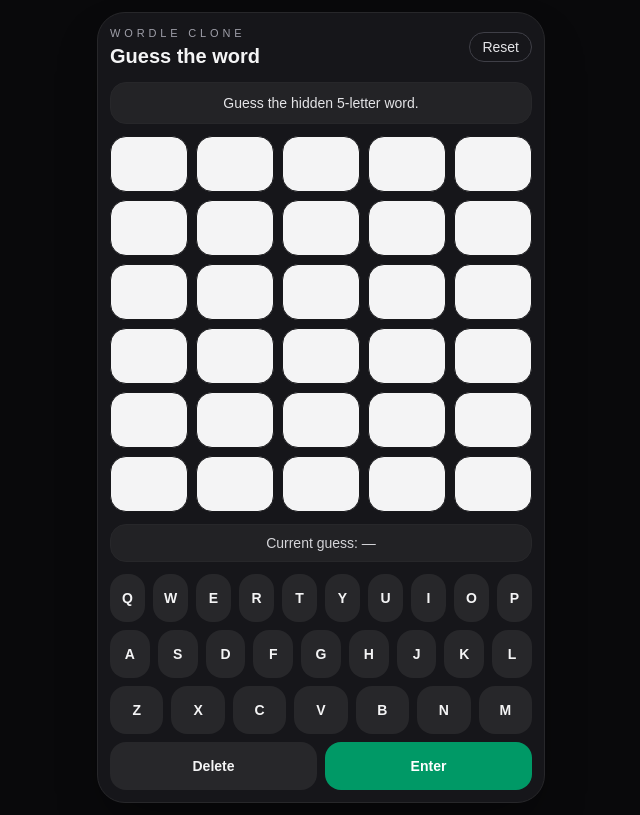
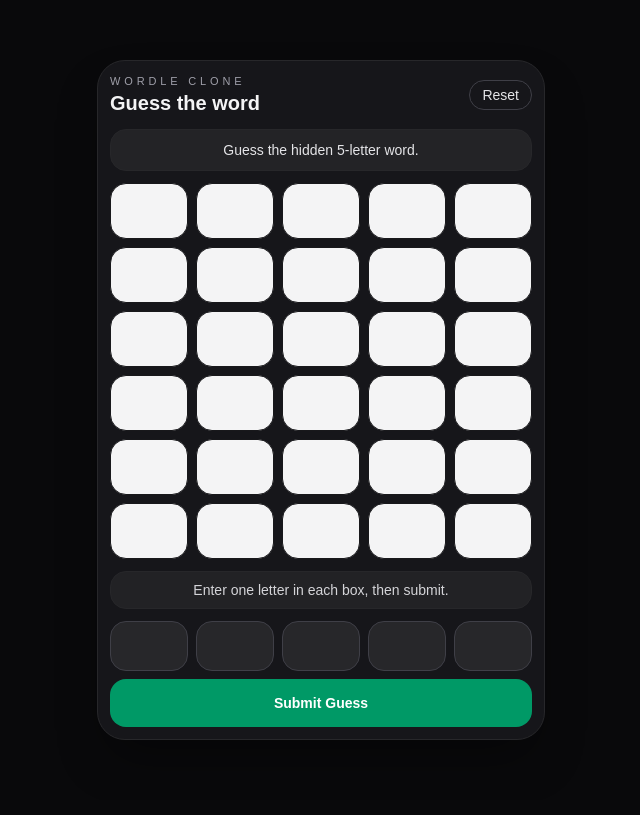
Before and after one commit to franco-ortega/wordle-clone, a Next.js app: page / in a window 1280 px wide. Shown: the whole page, without its empty margins (319-959 px from the left). Built offline with nearby package versions, Linux system fonts and the light colour scheme.

Commit message:
separate user interface into text inputs with each letter saved in a separate piece of state

```diff
--- a/src/app/page.tsx
+++ b/src/app/page.tsx
@@ -5,7 +5,6 @@
 
 const MAX_ATTEMPTS = 6;
 const WORD_LENGTH = 5;
-const KEYBOARD_ROWS = ['QWERTYUIOP', 'ASDFGHJKL', 'ZXCVBNM'];
 
 function getTileClass(state: TileState | undefined) {
 	switch (state) {
@@ -25,12 +24,14 @@
 	const [guesses, setGuesses] = useState<string[]>(
 		Array(MAX_ATTEMPTS).fill(''),
 	);
-	const [currentGuess, setCurrentGuess] = useState('');
+	const [letters, setLetters] = useState<string[]>(Array(WORD_LENGTH).fill(''));
 	const [attempt, setAttempt] = useState(0);
 	const [gameState, setGameState] = useState<'playing' | 'won' | 'lost'>(
 		'playing',
 	);
 	const [message, setMessage] = useState('Guess the hidden 5-letter word.');
+
+	const currentGuess = letters.join('');
 
 	const board = useMemo(() => {
 		return guesses.map((guess, index) => {
@@ -74,11 +75,23 @@
 			}
 
 			setAttempt((prev) => prev + 1);
-			setCurrentGuess('');
+			setLetters(Array(WORD_LENGTH).fill(''));
 			setMessage('Try another word.');
 		},
 		[attempt, guesses, targetWord],
 	);
+
+	const handleLetterChange = (index: number, value: string) => {
+		const sanitized = value
+			.replace(/[^A-Z]/gi, '')
+			.slice(0, 1)
+			.toUpperCase();
+		setLetters((prev) => {
+			const next = [...prev];
+			next[index] = sanitized;
+			return next;
+		});
+	};
 
 	const handleKeyDown = useCallback(
 		(event: KeyboardEvent) => {
@@ -88,24 +101,40 @@
 				return;
 			}
 
-			if (/^[A-Z]$/.test(key) && currentGuess.length < WORD_LENGTH) {
+			if (/^[A-Z]$/.test(key)) {
 				event.preventDefault();
-				setCurrentGuess((prev) => prev + key);
+				setLetters((prev) => {
+					const next = [...prev];
+					const firstEmpty = next.findIndex((letter) => letter === '');
+					if (firstEmpty >= 0) {
+						next[firstEmpty] = key;
+					}
+					return next;
+				});
 				return;
 			}
 
 			if (key === 'BACKSPACE') {
 				event.preventDefault();
-				setCurrentGuess((prev) => prev.slice(0, -1));
+				setLetters((prev) => {
+					const next = [...prev];
+					for (let index = next.length - 1; index >= 0; index -= 1) {
+						if (next[index] !== '') {
+							next[index] = '';
+							break;
+						}
+					}
+					return next;
+				});
 				return;
 			}
 
 			if (key === 'ENTER') {
 				event.preventDefault();
-				submitGuess(currentGuess);
+				handleSubmit();
 			}
 		},
-		[currentGuess, gameState, submitGuess],
+		[gameState],
 	);
 
 	useEffect(() => {
@@ -113,25 +142,7 @@
 		return () => window.removeEventListener('keydown', handleKeyDown);
 	}, [handleKeyDown]);
 
-	const appendLetter = (letter: string) => {
-		if (gameState !== 'playing' || currentGuess.length >= WORD_LENGTH) {
-			return;
-		}
-
-		setCurrentGuess((prev) => prev + letter.toUpperCase());
-	};
-
-	const handleLetterClick = (letter: string) => {
-		appendLetter(letter);
-	};
-
-	const handleBackspace = () => {
-		if (gameState === 'playing') {
-			setCurrentGuess((prev) => prev.slice(0, -1));
-		}
-	};
-
-	const handleEnter = () => {
+	const handleSubmit = () => {
 		if (gameState !== 'playing') {
 			return;
 		}
@@ -142,7 +153,7 @@
 	const handleRestart = () => {
 		setTargetWord(getRandomWord());
 		setGuesses(Array(MAX_ATTEMPTS).fill(''));
-		setCurrentGuess('');
+		setLetters(Array(WORD_LENGTH).fill(''));
 		setAttempt(0);
 		setGameState('playing');
 		setMessage('Guess the hidden 5-letter word.');
@@ -190,42 +201,42 @@
 				</div>
 
 				<div className='mb-3 rounded-2xl border border-zinc-800 bg-zinc-800/70 px-3 py-2 text-center text-sm text-zinc-300'>
-					Current guess: {currentGuess || '—'}
+					Enter one letter in each box, then submit.
 				</div>
 
-				<div className='space-y-2'>
-					{KEYBOARD_ROWS.map((row) => (
-						<div key={row} className='flex justify-center gap-2'>
-							{row.split('').map((letter) => (
-								<button
-									key={letter}
-									type='button'
-									onClick={() => handleLetterClick(letter)}
-									className='min-h-[48px] flex-1 rounded-2xl bg-zinc-800 px-2 py-3 text-sm font-semibold uppercase text-zinc-100 active:bg-zinc-700'
-								>
-									{letter}
-								</button>
-							))}
-						</div>
-					))}
-
-					<div className='flex justify-center gap-2'>
-						<button
-							type='button'
-							onClick={handleBackspace}
-							className='min-h-[48px] flex-1 rounded-2xl bg-zinc-800 px-3 py-3 text-sm font-semibold text-zinc-100 active:bg-zinc-700'
-						>
-							Delete
-						</button>
-						<button
-							type='button'
-							onClick={handleEnter}
-							className='min-h-[48px] flex-1 rounded-2xl bg-emerald-600 px-3 py-3 text-sm font-semibold text-white active:bg-emerald-500'
-						>
-							Enter
-						</button>
+				<form
+					onSubmit={(event) => {
+						event.preventDefault();
+						handleSubmit();
+					}}
+					className='flex flex-col gap-2'
+				>
+					<div className='grid grid-cols-5 gap-2'>
+						{letters.map((letter, index) => (
+							<input
+								key={index}
+								type='text'
+								inputMode='text'
+								maxLength={1}
+								value={letter}
+								onChange={(event) =>
+									handleLetterChange(index, event.target.value)
+								}
+								autoCapitalize='characters'
+								autoCorrect='off'
+								spellCheck={false}
+								autoComplete='off'
+								className='min-h-[48px] rounded-2xl border border-zinc-700 bg-zinc-800 px-3 py-3 text-center text-base font-semibold uppercase text-white outline-none focus:border-emerald-500'
+							/>
+						))}
 					</div>
-				</div>
+					<button
+						type='submit'
+						className='min-h-[48px] rounded-2xl bg-emerald-600 px-3 py-3 text-sm font-semibold text-white active:bg-emerald-500'
+					>
+						Submit Guess
+					</button>
+				</form>
 			</div>
 		</main>
 	);
```
